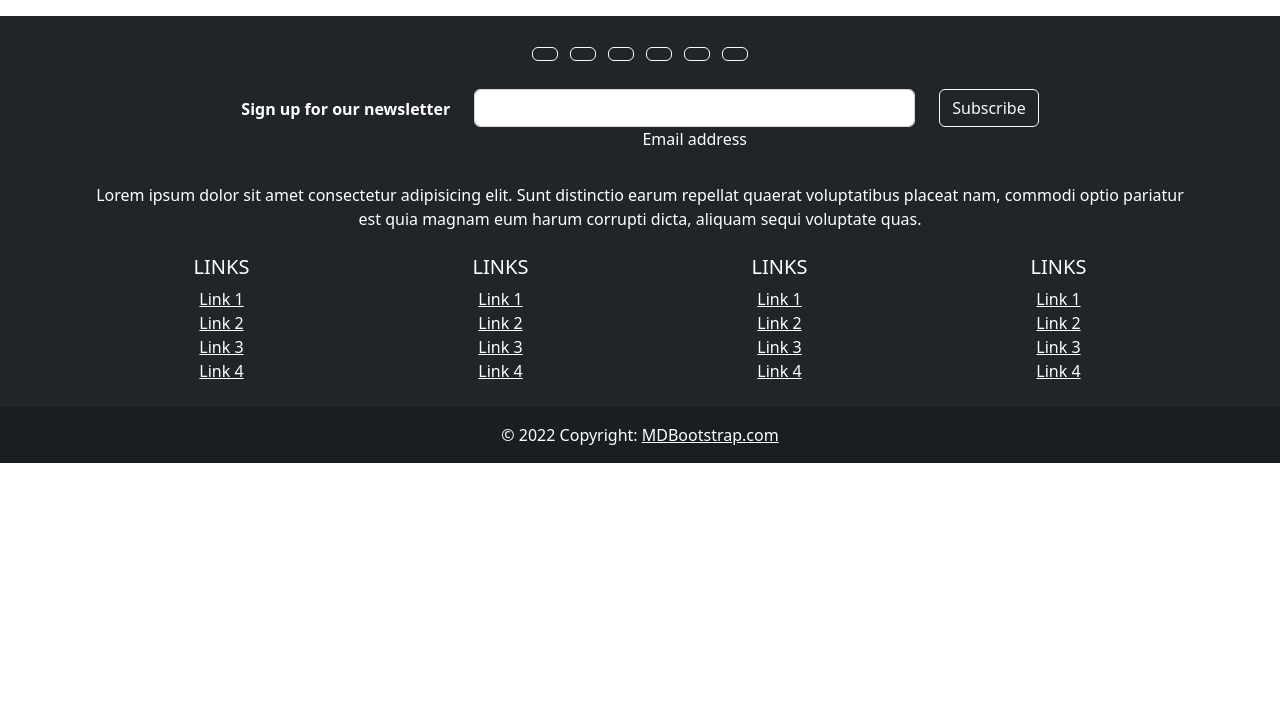
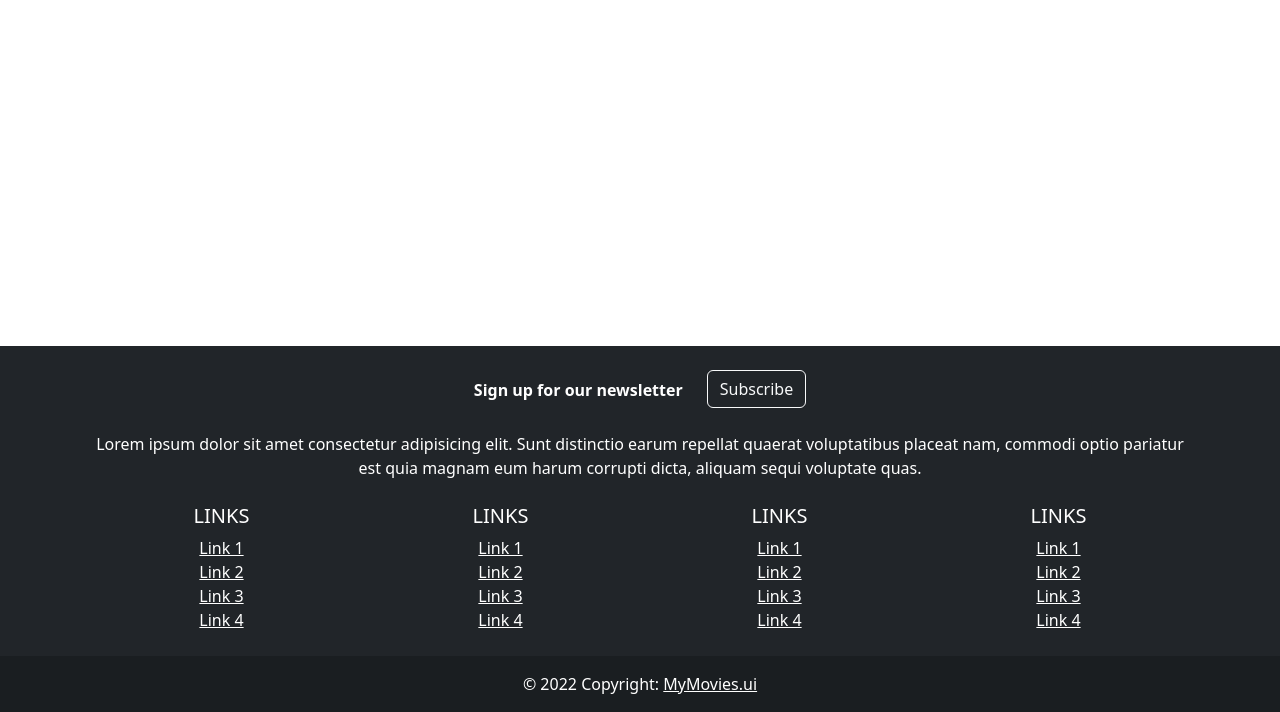
Before and after one commit to Nicolas-B06/MyMovies, a PHP site: page / in a window 1280 px wide. Shown: the part 88-800 px from the top of the page. Run offline with PHP 8.4, Linux system fonts and the light colour scheme; data that the repository does not hold is empty.

Commit message:
correction footer

```diff
--- a/includes/footer.php
+++ b/includes/footer.php
@@ -1,41 +1,7 @@
 <!-- Footer -->
-<footer class="bg-dark text-center text-white">
+<footer class="bg-dark text-center text-white fixed-bottom">
   <!-- Grid container -->
   <div class="container p-4">
-    <!-- Section: Social media -->
-    <section class="mb-4">
-      <!-- Facebook -->
-      <a class="btn btn-outline-light btn-floating m-1" href="#!" role="button"
-        ><i class="fab fa-facebook-f"></i
-      ></a>
-
-      <!-- Twitter -->
-      <a class="btn btn-outline-light btn-floating m-1" href="#!" role="button"
-        ><i class="fab fa-twitter"></i
-      ></a>
-
-      <!-- Google -->
-      <a class="btn btn-outline-light btn-floating m-1" href="#!" role="button"
-        ><i class="fab fa-google"></i
-      ></a>
-
-      <!-- Instagram -->
-      <a class="btn btn-outline-light btn-floating m-1" href="#!" role="button"
-        ><i class="fab fa-instagram"></i
-      ></a>
-
-      <!-- Linkedin -->
-      <a class="btn btn-outline-light btn-floating m-1" href="#!" role="button"
-        ><i class="fab fa-linkedin-in"></i
-      ></a>
-
-      <!-- Github -->
-      <a class="btn btn-outline-light btn-floating m-1" href="#!" role="button"
-        ><i class="fab fa-github"></i
-      ></a>
-    </section>
-    <!-- Section: Social media -->
-
     <!-- Section: Form -->
     <section class="">
       <form action="">
@@ -47,18 +13,6 @@
               <strong>Sign up for our newsletter</strong>
             </p>
           </div>
-          <!--Grid column-->
-
-          <!--Grid column-->
-          <div class="col-md-5 col-12">
-            <!-- Email input -->
-            <div class="form-outline form-white mb-4">
-              <input type="email" id="form5Example21" class="form-control" />
-              <label class="form-label" for="form5Example21">Email address</label>
-            </div>
-          </div>
-          <!--Grid column-->
-
           <!--Grid column-->
           <div class="col-auto">
             <!-- Submit button -->
@@ -180,7 +134,7 @@
   <!-- Copyright -->
   <div class="text-center p-3" style="background-color: rgba(0, 0, 0, 0.2);">
     © 2022 Copyright:
-    <a class="text-white" href="https://mdbootstrap.com/">MDBootstrap.com</a>
+    <a class="text-white" href="https://mdbootstrap.com/">MyMovies.ui</a>
   </div>
   <!-- Copyright -->
 </footer>
```
